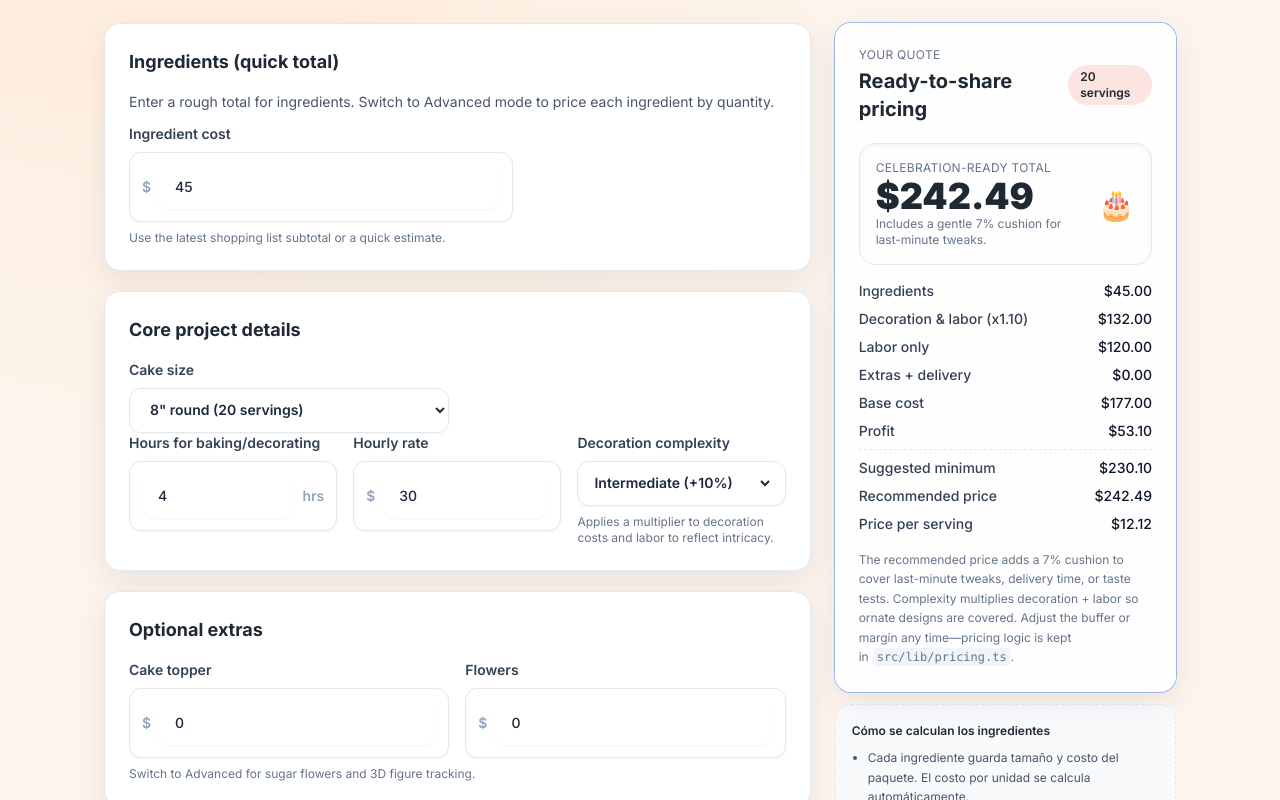
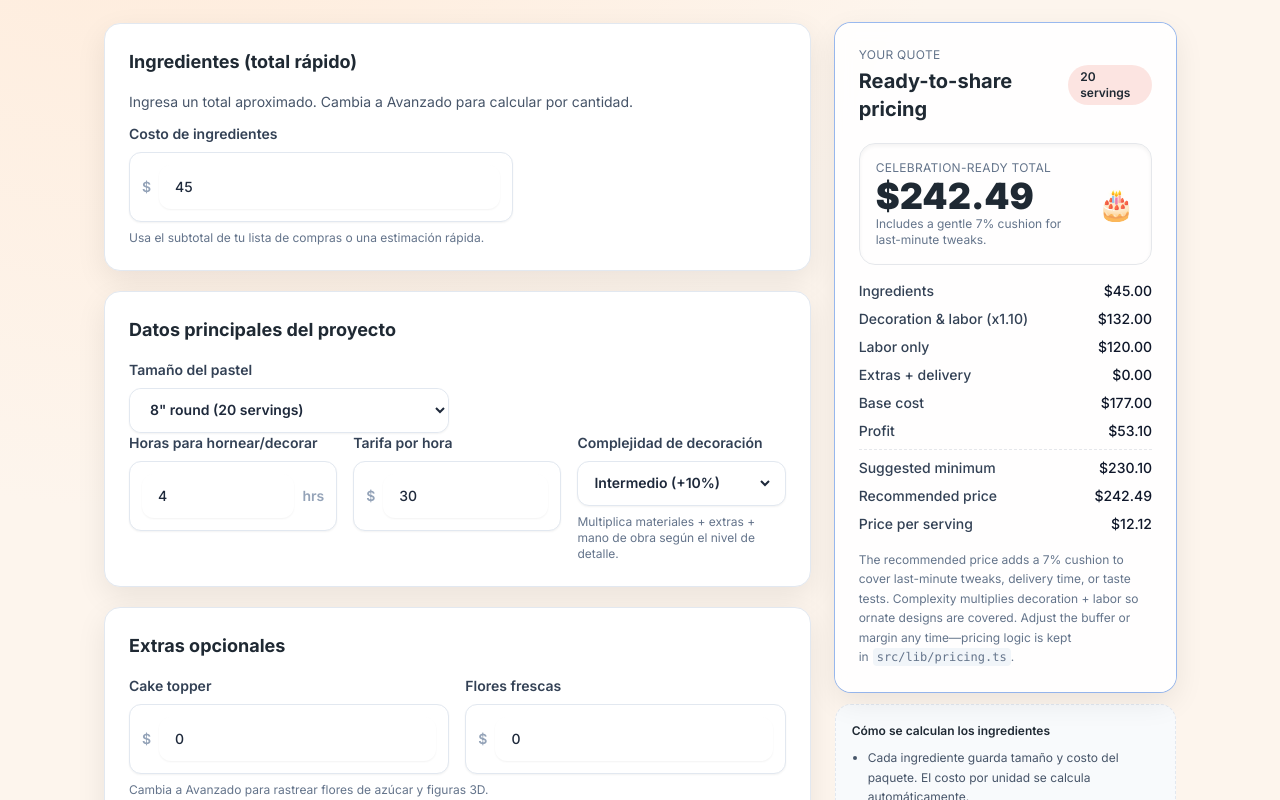
Before and after one commit to vcrs86/cake-pricing-app, a Next.js app: page / in a window 1280 px wide. Shown: the part 780-1580 px from the top of the page. Built offline with nearby package versions, Linux system fonts and the light colour scheme.

Commit message:
Update CalculatorForm.tsx

```diff
--- a/src/components/CalculatorForm.tsx
+++ b/src/components/CalculatorForm.tsx
@@ -2,6 +2,7 @@
 
 import { CAKE_SIZES, type CakeSize, type ComplexityLevel } from "@/lib/pricing";
 import { useMemo } from "react";
+import { useLanguage } from "@/lib/i18n";
 
 type FormState = {
   cakeSize: string;
@@ -31,20 +32,21 @@ const numberInputClasses =
   "w-full rounded-xl border border-slate-200 bg-white px-4 py-3 text-sm font-medium text-slate-800 shadow-sm focus:border-brand-rose focus:outline-none focus:ring-2 focus:ring-brand-rose/50";
 
 export function CalculatorForm({ mode, values, onChange, onSubmit }: CalculatorFormProps) {
+  const { copy } = useLanguage();
   const sizeOptions: CakeSize[] = useMemo(() => CAKE_SIZES, []);
   const isBasic = mode === "basic";
 
   const complexityOptions = isBasic
     ? [
-        { value: "basic", label: "Basic" },
-        { value: "intermediate", label: "Intermediate (+10%)" },
-        { value: "advanced", label: "Advanced (+25%)" },
+        { value: "basic", label: copy.calculatorForm.complexityOptions.basic },
+        { value: "intermediate", label: copy.calculatorForm.complexityOptions.intermediate },
+        { value: "advanced", label: copy.calculatorForm.complexityOptions.advanced },
       ]
     : [
-        { value: "basic", label: "Basic" },
-        { value: "intermediate", label: "Intermediate (+10%)" },
-        { value: "advanced", label: "Advanced (+25%)" },
-        { value: "very_complex", label: "Very complex (+40%)" },
+        { value: "basic", label: copy.calculatorForm.complexityOptions.basic },
+        { value: "intermediate", label: copy.calculatorForm.complexityOptions.intermediate },
+        { value: "advanced", label: copy.calculatorForm.complexityOptions.advanced },
+        { value: "very_complex", label: copy.calculatorForm.complexityOptions.veryComplex },
       ];
 
   return (
@@ -57,28 +59,28 @@ export function CalculatorForm({ mode, values, onChange, onSubmit }: CalculatorF
     >
       {isBasic ? (
         <div className="rounded-2xl border border-slate-200 bg-white p-4 shadow-card sm:p-6">
-          <h2 className="mb-4 text-lg font-bold text-brand-slate">Ingredients (quick total)</h2>
+          <h2 className="mb-4 text-lg font-bold text-brand-slate">{copy.calculatorForm.quickIngredients}</h2>
           <p className="mb-3 text-sm text-slate-600">
-            Enter a rough total for ingredients. Switch to Advanced mode to price each ingredient by quantity.
+            {copy.calculatorForm.quickIngredientsHelper}
           </p>
           <div className="max-w-sm">
             <Field
-              label="Ingredient cost"
+              label={copy.calculatorForm.ingredientCost}
               prefix="$"
               inputMode="decimal"
               value={values.basicIngredientsCost}
               onChange={(value) => onChange("basicIngredientsCost", value)}
-              help="Use the latest shopping list subtotal or a quick estimate."
+              help={copy.calculatorForm.quickHelp}
             />
           </div>
         </div>
       ) : null}
 
       <div className="rounded-2xl border border-slate-200 bg-white p-4 shadow-card sm:p-6">
-        <h2 className="mb-4 text-lg font-bold text-brand-slate">Core project details</h2>
+        <h2 className="mb-4 text-lg font-bold text-brand-slate">{copy.calculatorForm.coreDetails}</h2>
         <div className="grid grid-cols-1 gap-4 sm:grid-cols-2">
           <div>
-            <label className="mb-2 block text-sm font-semibold text-slate-700">Cake size</label>
+            <label className="mb-2 block text-sm font-semibold text-slate-700">{copy.calculatorForm.cakeSize}</label>
             <div className="rounded-xl border border-slate-200 bg-white shadow-sm">
               <select
                 className="w-full rounded-xl bg-white px-4 py-3 text-sm font-semibold text-slate-800 focus:border-brand-rose focus:outline-none"
@@ -96,47 +98,47 @@ export function CalculatorForm({ mode, values, onChange, onSubmit }: CalculatorF
 
           {!isBasic ? (
             <Field
-              label="Decoration materials (non-ingredients)"
+              label={copy.calculatorForm.decorationCost}
               prefix="$"
               inputMode="decimal"
               value={values.decorationCost}
               onChange={(value) => onChange("decorationCost", value)}
-              help="Fondant sheets, buttercream, boxes, boards — anything not tracked as an ingredient above."
+              help={copy.calculatorForm.decorationCostHelp}
             />
           ) : null}
         </div>
 
         <div className="grid grid-cols-1 gap-4 sm:grid-cols-3">
           <Field
-            label="Hours for baking/decorating"
+            label={copy.calculatorForm.hoursWorked}
             suffix="hrs"
             inputMode="decimal"
             value={values.hoursWorked}
             onChange={(value) => onChange("hoursWorked", value)}
           />
           <Field
-            label="Hourly rate"
+            label={copy.calculatorForm.hourlyRate}
             prefix="$"
             inputMode="decimal"
             value={values.hourlyRate}
             onChange={(value) => onChange("hourlyRate", value)}
           />
           <Field
-            label="Decoration complexity"
+            label={copy.calculatorForm.complexity}
             value={values.decorationComplexity}
             onChange={(value) => onChange("decorationComplexity", value)}
             isSelect
             options={complexityOptions}
-            help="Applies a multiplier to decoration costs and labor to reflect intricacy."
+            help={copy.calculatorForm.complexityHelp}
           />
         </div>
       </div>
 
       <div className="rounded-2xl border border-slate-200 bg-white p-4 shadow-card sm:p-6">
-        <h2 className="mb-4 text-lg font-bold text-brand-slate">Optional extras</h2>
+        <h2 className="mb-4 text-lg font-bold text-brand-slate">{copy.calculatorForm.extras}</h2>
         <div className="grid grid-cols-1 gap-4 sm:grid-cols-2">
           <Field
-            label="Cake topper"
+            label={copy.calculatorForm.cakeTopper}
             prefix="$"
             inputMode="decimal"
             value={values.cakeTopper}
@@ -144,7 +146,7 @@ export function CalculatorForm({ mode, values, onChange, onSubmit }: CalculatorF
           />
           {isBasic ? null : (
             <Field
-              label="Sugar flowers"
+              label={copy.calculatorForm.sugarFlowers}
               prefix="$"
               inputMode="decimal"
               value={values.sugarFlowers}
@@ -152,7 +154,7 @@ export function CalculatorForm({ mode, values, onChange, onSubmit }: CalculatorF
             />
           )}
           <Field
-            label="Flowers"
+            label={copy.calculatorForm.freshFlowers}
             prefix="$"
             inputMode="decimal"
             value={values.freshFlowers}
@@ -160,7 +162,7 @@ export function CalculatorForm({ mode, values, onChange, onSubmit }: CalculatorF
           />
           {isBasic ? null : (
             <Field
-              label="3D figures"
+              label={copy.calculatorForm.figures3d}
               prefix="$"
               inputMode="decimal"
               value={values.figures3d}
@@ -169,30 +171,30 @@ export function CalculatorForm({ mode, values, onChange, onSubmit }: CalculatorF
           )}
         </div>
         {isBasic ? (
-          <p className="mt-2 text-xs text-slate-500">Switch to Advanced for sugar flowers and 3D figure tracking.</p>
+          <p className="mt-2 text-xs text-slate-500">{copy.calculatorForm.extrasHint}</p>
         ) : null}
       </div>
 
       {!isBasic ? (
         <div className="rounded-2xl border border-slate-200 bg-white p-4 shadow-card sm:p-6">
-          <h2 className="mb-4 text-lg font-bold text-brand-slate">Additional services</h2>
+          <h2 className="mb-4 text-lg font-bold text-brand-slate">{copy.calculatorForm.additionalServices}</h2>
           <div className="grid grid-cols-1 gap-4 sm:grid-cols-3">
             <Field
-              label="On-site setup hours"
+              label={copy.calculatorForm.setupHours}
               suffix="hrs"
               inputMode="decimal"
               value={values.setupHours}
               onChange={(value) => onChange("setupHours", value)}
             />
             <Field
-              label="Setup hourly rate"
+              label={copy.calculatorForm.setupRate}
               prefix="$"
               inputMode="decimal"
               value={values.setupRate}
               onChange={(value) => onChange("setupRate", value)}
             />
             <Field
-              label="Delivery fee"
+              label={copy.calculatorForm.deliveryFee}
               prefix="$"
               inputMode="decimal"
               value={values.deliveryFee}
@@ -204,7 +206,7 @@ export function CalculatorForm({ mode, values, onChange, onSubmit }: CalculatorF
 
       <div className="rounded-2xl border border-slate-200 bg-white p-4 shadow-card sm:p-6">
         <label className="mb-2 flex items-center justify-between text-sm font-semibold text-slate-700">
-          <span>Profit margin</span>
+          <span>{copy.calculatorForm.profitMargin}</span>
           <span className="text-xs font-medium text-slate-500">{values.profitMargin || "0"}%</span>
         </label>
         <input
@@ -216,14 +218,14 @@ export function CalculatorForm({ mode, values, onChange, onSubmit }: CalculatorF
           onChange={(e) => onChange("profitMargin", e.target.value)}
           className="w-full accent-brand-rose"
         />
-        <p className="mt-1 text-xs text-slate-500">Commonly 20-40% depending on complexity and demand.</p>
+        <p className="mt-1 text-xs text-slate-500">{copy.calculatorForm.profitNote}</p>
       </div>
 
       <button
         type="submit"
         className="flex w-full items-center justify-center gap-2 rounded-xl bg-brand-slate px-4 py-3 text-sm font-semibold text-white shadow-card transition hover:-translate-y-0.5 hover:shadow-lg active:translate-y-0"
       >
-        Calculate price
+        {copy.calculatorForm.submit}
       </button>
     </form>
   );
```
